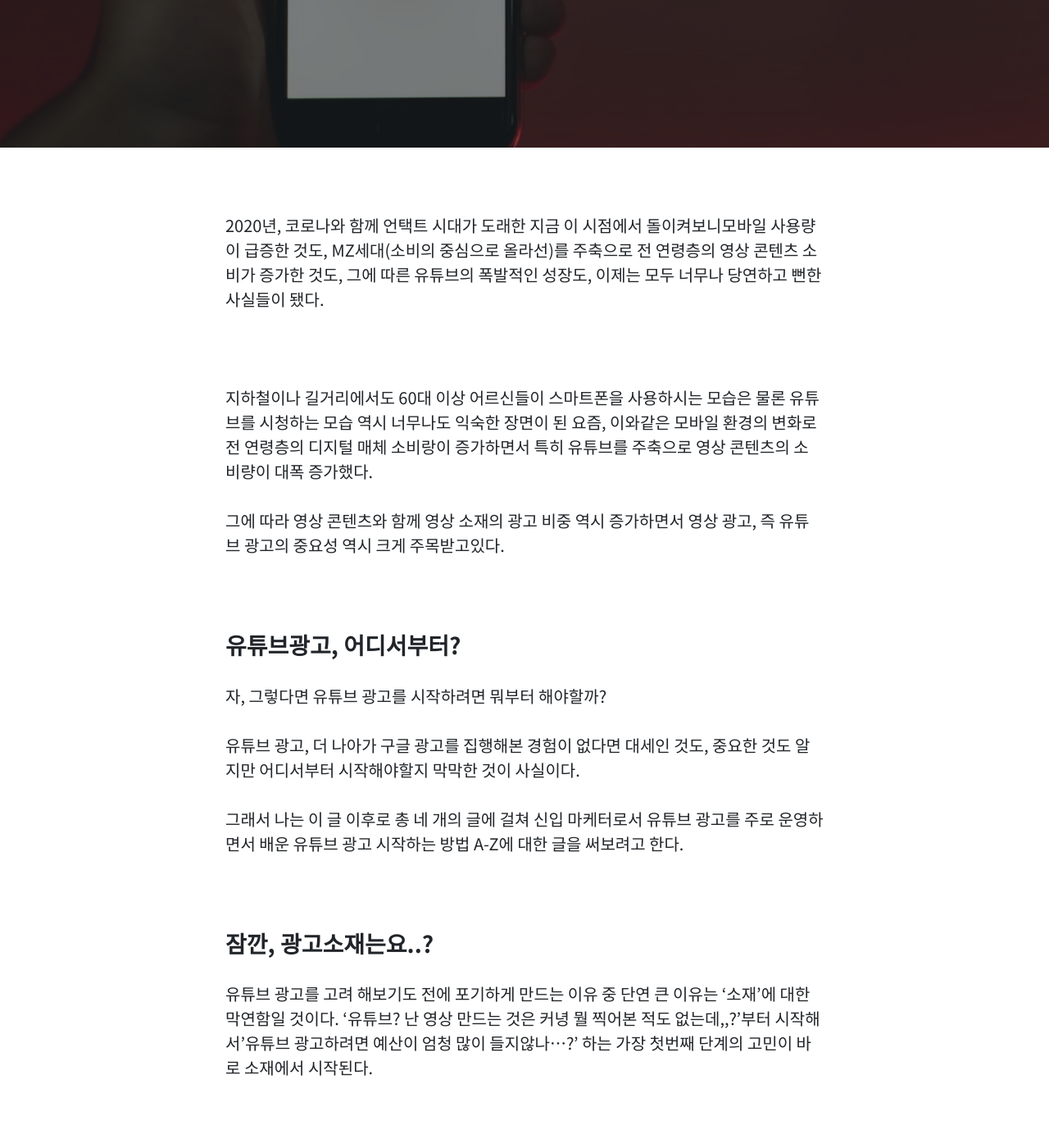
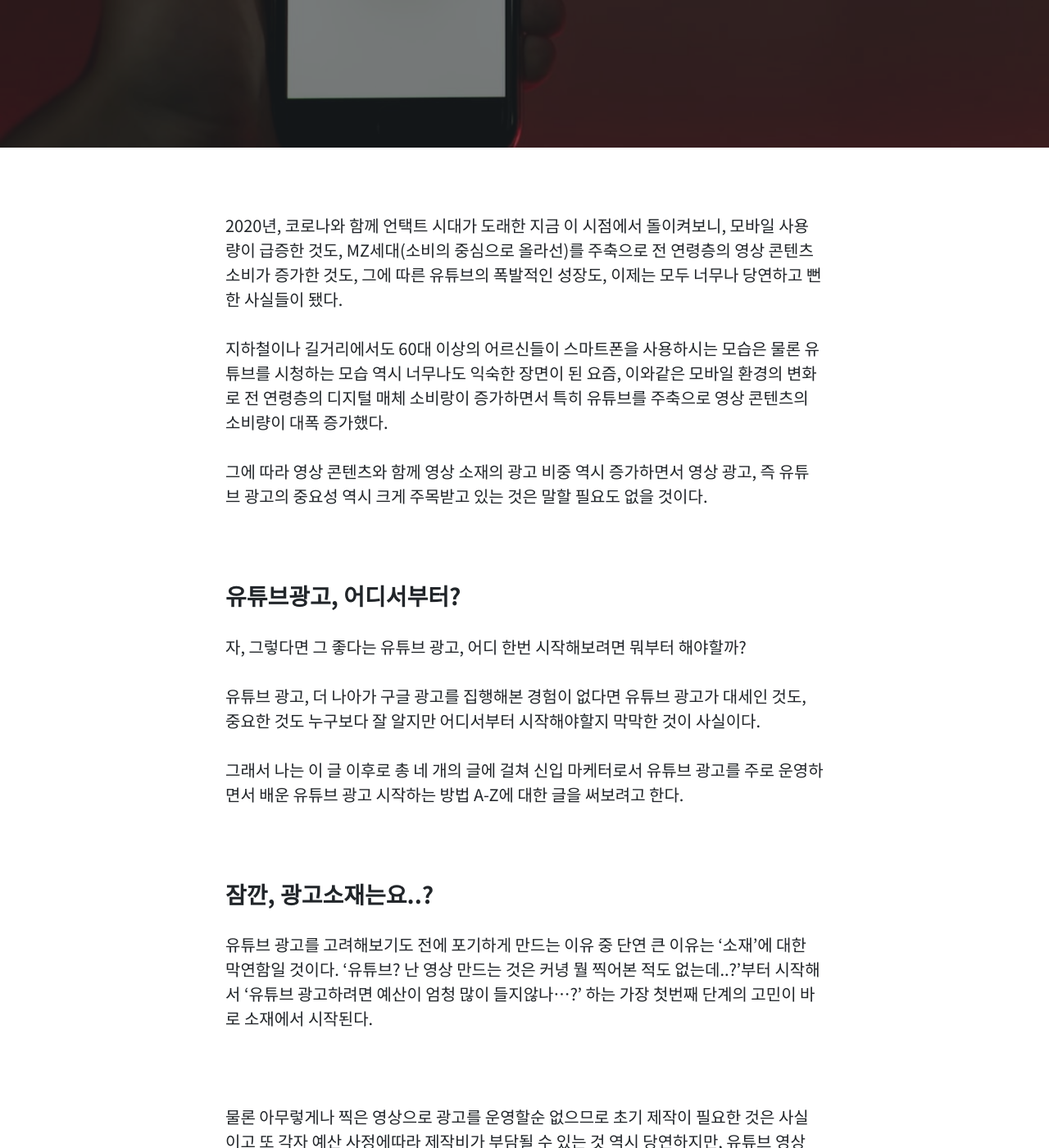
Before and after one commit to habnipark/have-been, a Jekyll site: the page built from _posts/2020-08-12-YouTubeAds-00.md, in a window 1280 px wide and 1400 px high, scrolled down 420 px. Shown: the whole window at 82% size. Built offline with Jekyll 4.4.1, drawn with Linux system fonts in a browser that asks for light colours; comment, search, counter and statistics services are not loaded; some of the changed text lies outside the part shown.

Commit message:
12th final edited

```diff
--- a/_posts/2020-08-12-YouTubeAds-00.md
+++ b/_posts/2020-08-12-YouTubeAds-00.md
@@ -17,21 +17,19 @@
 description: "유튜브 광고가 왜 중요할까? 어떻게 시작할 수 있을까? Intro"
 ---
 
-2020년, 코로나와 함께 언택트 시대가 도래한 지금 이 시점에서 돌이켜보니모바일 사용량이 급증한 것도, MZ세대(소비의 중심으로 올라선)를 주축으로 전 연령층의 영상 콘텐츠 소비가 증가한 것도, 그에 따른 유튜브의 폭발적인 성장도, 이제는 모두 너무나 당연하고 뻔한 사실들이 됐다.
+2020년, 코로나와 함께 언택트 시대가 도래한 지금 이 시점에서 돌이켜보니, 모바일 사용량이 급증한 것도, MZ세대(소비의 중심으로 올라선)를 주축으로 전 연령층의 영상 콘텐츠 소비가 증가한 것도, 그에 따른 유튜브의 폭발적인 성장도, 이제는 모두 너무나 당연하고 뻔한 사실들이 됐다.
 
-<br>
+지하철이나 길거리에서도 60대 이상의 어르신들이 스마트폰을 사용하시는 모습은 물론 유튜브를 시청하는 모습 역시 너무나도 익숙한 장면이 된 요즘, 이와같은 모바일 환경의 변화로 전 연령층의 디지털 매체 소비랑이 증가하면서 특히 유튜브를 주축으로 영상 콘텐츠의 소비량이 대폭 증가했다.
 
-지하철이나 길거리에서도 60대 이상 어르신들이 스마트폰을 사용하시는 모습은 물론 유튜브를 시청하는 모습 역시 너무나도 익숙한 장면이 된 요즘, 이와같은 모바일 환경의 변화로 전 연령층의 디지털 매체 소비랑이 증가하면서 특히 유튜브를 주축으로 영상 콘텐츠의 소비량이 대폭 증가했다.
-
-그에 따라 영상 콘텐츠와 함께 영상 소재의 광고 비중 역시 증가하면서 영상 광고, 즉 유튜브 광고의 중요성 역시 크게 주목받고있다.
+그에 따라 영상 콘텐츠와 함께 영상 소재의 광고 비중 역시 증가하면서 영상 광고, 즉 유튜브 광고의 중요성 역시 크게 주목받고 있는 것은 말할 필요도 없을 것이다.
 
 <br>
 
 <h3>유튜브광고, 어디서부터?</h3>
 
-자, 그렇다면 유튜브 광고를 시작하려면 뭐부터 해야할까?
+자, 그렇다면 그 좋다는 유튜브 광고, 어디 한번 시작해보려면 뭐부터 해야할까?
 
-유튜브 광고, 더 나아가 구글 광고를 집행해본 경험이 없다면 대세인 것도, 중요한 것도 알지만 어디서부터 시작해야할지 막막한 것이 사실이다.
+유튜브 광고, 더 나아가 구글 광고를 집행해본 경험이 없다면 유튜브 광고가 대세인 것도, 중요한 것도 누구보다 잘 알지만 어디서부터 시작해야할지 막막한 것이 사실이다.
 
 그래서 나는 이 글 이후로 총 네 개의 글에 걸쳐 신입 마케터로서 유튜브 광고를 주로 운영하면서 배운 유튜브 광고 시작하는 방법 A-Z에 대한 글을 써보려고 한다.
 
@@ -39,23 +37,25 @@
 
 <h3>잠깐, 광고소재는요..?</h3>
 
-유튜브 광고를 고려 해보기도 전에 포기하게 만드는 이유 중 단연 큰 이유는 '소재'에 대한 막연함일 것이다.  '유튜브? 난 영상 만드는 것은 커녕 뭘 찍어본 적도 없는데,,?'부터 시작해서'유튜브 광고하려면 예산이 엄청 많이 들지않나...?' 하는 가장 첫번째 단계의 고민이 바로 소재에서 시작된다.
+유튜브 광고를 고려해보기도 전에 포기하게 만드는 이유 중 단연 큰 이유는 '소재'에 대한 막연함일 것이다.  '유튜브? 난 영상 만드는 것은 커녕 뭘 찍어본 적도 없는데..?'부터 시작해서 '유튜브 광고하려면 예산이 엄청 많이 들지않나...?' 하는 가장 첫번째 단계의 고민이 바로 소재에서 시작된다.
 
 <br>
 
-믈론 아무렇게나 찍은 영상으로 광고를 운영할순 없으므로 초기 제작이 필요한 것은 사실이고 또 각자 예산 사정에따라 제작비가 부담될 수 있는 것 역시 당연하지만, 유튜브 영상 광고 소재는 요하는 영상의 길이가 길지 않아 <b>짧고 간단한 영상으로도 효과적인 광고</b>를 할 수 있기 때문에 막연히 걱정하는 것 보다는 실제론 더 다양한 길, 방향성이 있다는 것을 아는 것 부터가 유튜브 광고의 시작이 될 수 있다고 말하고싶다.
+물론 아무렇게나 찍은 영상으로 광고를 운영할순 없으므로 초기 제작이 필요한 것은 사실이고 또 각자 예산 사정에따라 제작비가 부담될 수 있는 것 역시 당연하지만, 유튜브 영상 광고 소재는 요하는 영상의 길이가 길지 않아 <b>짧고 간단한 영상으로도 효과적인 광고</b>를 할 수 있기 때문에 막연히 걱정하는 것 보다는 실제론 더 다양한 길, 방향성이 있다는 것을 아는 것 부터가 유튜브 광고의 시작이 될 수 있다고 말하고싶다.
 
-사실 소재는 유튜브 광고에 필수적인 요소이기 때문에 소재에 관한 HOW TO에 대해서는 더이상 언급하지 않고 운영에 대한 이야기로 넘어가도록 하겠지만, 최근 영상 관련 업계가 활발해짐과 동시에 외주, 프리랜서 외주 등의 다양한 작업 루트(단가)가 있으니 참고해보도록 하자.
+(사실 소재는 유튜브 광고에 필수적인 요소이기 때문에 소재에 관한 HOW TO에 대해서는 더이상 언급하지 않고 운영에 대한 이야기로 넘어가도록 하겠지만, 최근 영상 관련 업계가 활발해짐과 동시에 외주, 프리랜서 외주 등의 다양한 작업 루트(단가)가 있으니 참고해보도록 하자.)
 
 <br>
 
-외에 운영에서 필요한 소재 정보의 경우는 소재의 길이, 성격 등이 있는데 이는 원하는 광고 상품 유형에 따라 다르므로 이는 뒤에서 설명하도록 하겠다.
+외에 운영에서 필요한 소재 정보의 경우는 소재의 길이, 성격 등이 있는데 이는 원하는 광고 상품 유형에 따라 다르므로 자세한 사항은 후에 설명하도록 하겠다.
 
 <br>
 
 <h3>뭐부터 알아야하나요?</h3>
 
-이번 글은 ''유튜브 광고 시작하기''의 개요로, 어렴풋이 유튜브 광고를 고민하고 있는 마케터에게 <b>'어디서부터'</b> 고민을 시작해서 <b>'어떻게'</b> 계획하고 공부하여 <b>'어떻게'</b> 실제로 운영까지 할 수 있을지에대한 내용을 설명하기위해 앞으로 우리가 갈 길들에 대한 청사진을 제시하려한다.
+이번 글은 ''유튜브 광고 시작하기''의 개요로, 어렴풋이 유튜브 광고를 고민하고 있는 마케터에게 <b>'어디서부터'</b> 고민을 시작해서 <b>'어떻게'</b> 계획하고 공부하여 <b>'어떻게'</b> 실제로 운영까지 할 수 있을지에대한 내용을 설명하기위한 글이며, 앞으로 우리가 갈 길들에 대한 청사진을 제시하려한다.
+
+ 우리는 다음과 같은 순서로 유튜브 광고에 도전할 것이다.
 
 <br>
 
@@ -65,7 +65,7 @@
 
 ![YT Ads type](/img/posts/012/01.png)
 
-유튜브 광고를 시작하기위해 가장 먼저 필요한 것은 유튜브 광고 소재 이전에 단연 <b>유튜브 광고의 목적성</b> 일 것이다. 이 유튜브 광고를 왜 고려하고 있으며 어떤 것을 광고를 통해 달성하고 싶은가 라는 가장 중요한 출발점에서 시작하면 가장 먼저 정해야 할 것은 바로 '어떤 광고'를 할것인가에 대한 내용일 것이다. 유튜브 광고에도 다양한 종류가 있으며 이는 목적별로 굉장히 중요한 고려 사항이기 때문에 유튜브 광고 상품들의 종류를 자세히 살펴보며 각 상품별 특성을 먼저 알아볼 것이다.
+유튜브 광고를 시작하기위해 가장 먼저 필요한 것은 '광고 소재' 이전에 단연 <b>유튜브 광고의 목적성</b> 일 것이다. '이 유튜브 광고를 왜 고려하고 있으며 어떤 것을 광고를 통해 달성하고 싶은가' 라는 가장 중요한 출발점에서 고민을 시작한다면 가장 먼저 정해야 할 것은 바로 '어떤 광고'를 할것인가에 대한 내용이다. 유튜브 광고 역시 아주 많은 종류가 있으며 이는 광고의 목적별로 굉장히 중요한 고려 사항이기 때문에 유튜브 광고 상품들의 종류를 자세히 살펴보며 각 상품별 특성을 먼저 알아볼 것이다.
 
 <br>
 
@@ -81,7 +81,7 @@
 
 ![structure](/img/posts/012/03.jpeg)
 
- 위의 두 과정이 유튜브 광고를 실질적으로 셋팅하기 위해 가장 중요하고 가장 큰 밑그림이라면 이제 실제로 광고를 셋팅하기 위해 그 구조를 자세히 들여다보고 익힐 단계이다. 유튜브 광고의 구조는 어떻게 생겼으며 그 구조마다의 역할은 어떤 것인지를 익힘으로써 우리는 실질적으로 광고를 운영할 때 어떤 '방법'으로 광고를 운영할 수 있을지를 구체화할 수 있다.
+ 위의 두 과정이 유튜브 광고를 실질적으로 셋팅하기 위해 가장 중요하고 큰 밑그림이라면 이제 실제로 광고를 셋팅하기 위해 그 구조를 자세히 들여다보고 익힐 단계이다. 유튜브 광고의 구조는 어떻게 생겼으며 그 구조의 구성 요소마다의 역할은 어떤 것인지를 상세히 익힘으로써 우리는 실질적으로 광고를 운영할 때 어떤 '전략과 방법'으로 광고를 운영할 수 있을지를 구체화할 수 있다.
 
 <br>
 
@@ -94,3 +94,5 @@
  허나 예전의 나와 같이 블로그도 운영하지 않고 이와 같은 증거 수집의 중요성도 몰랐다면 이제부터 증거를 모으고 내가 이어지는 게시글에서 제시하는 '자소서 한 칸이라도 더 채우기! 포트폴리오 속성으로 만들기' 글을 따라 포트폴리오를 만들면 된다.
 
 <br>
+
+그럼 다음 글부터 바로 유튜브 광고 상품의 종류는 무엇이 있는지, 각 상품별로 어떤 광고 목적에 특화 되어있는지에 대해서 알아보도록 하자.
```
Also changed, not shown: img/posts/012/01.png.
